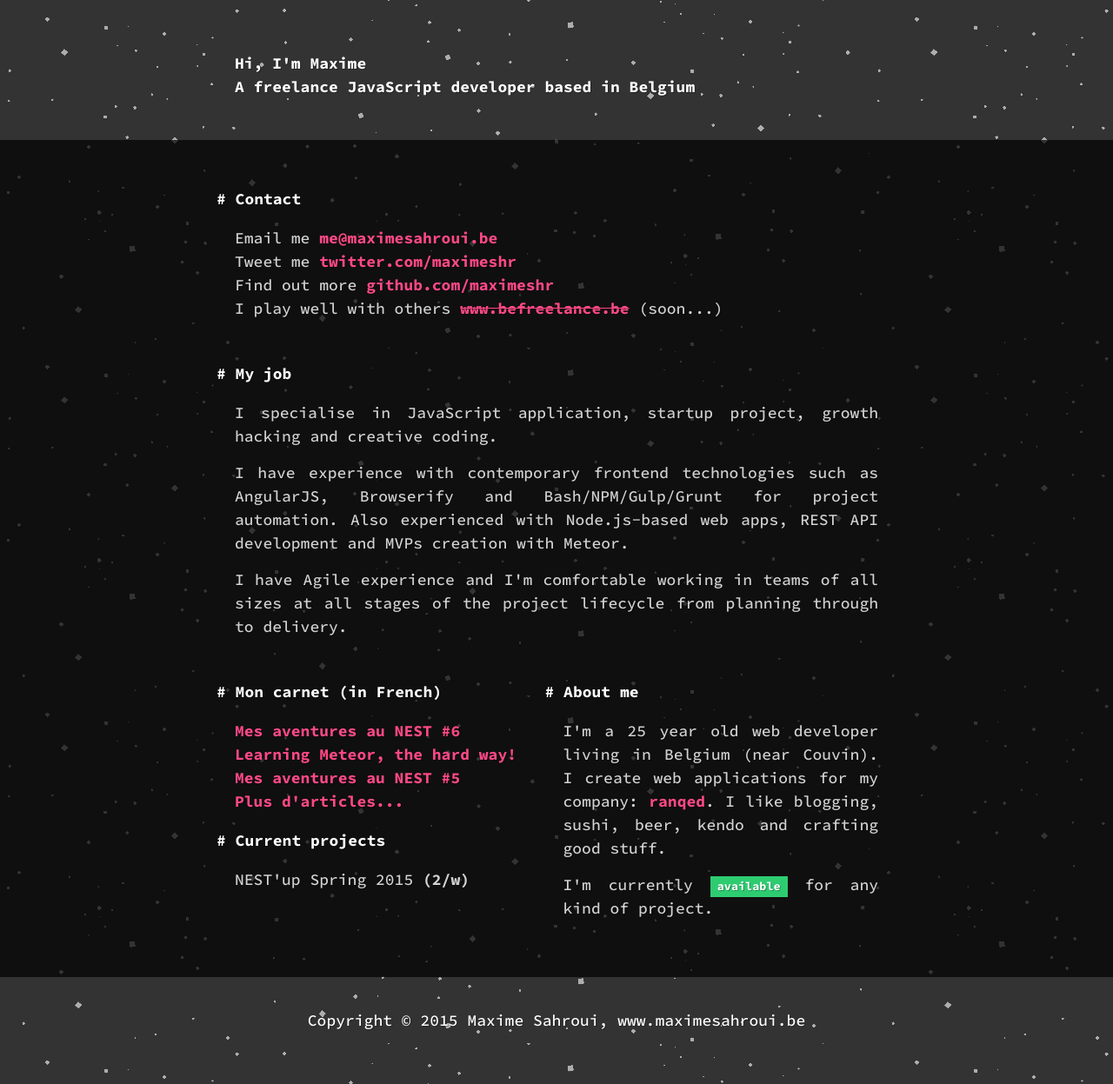
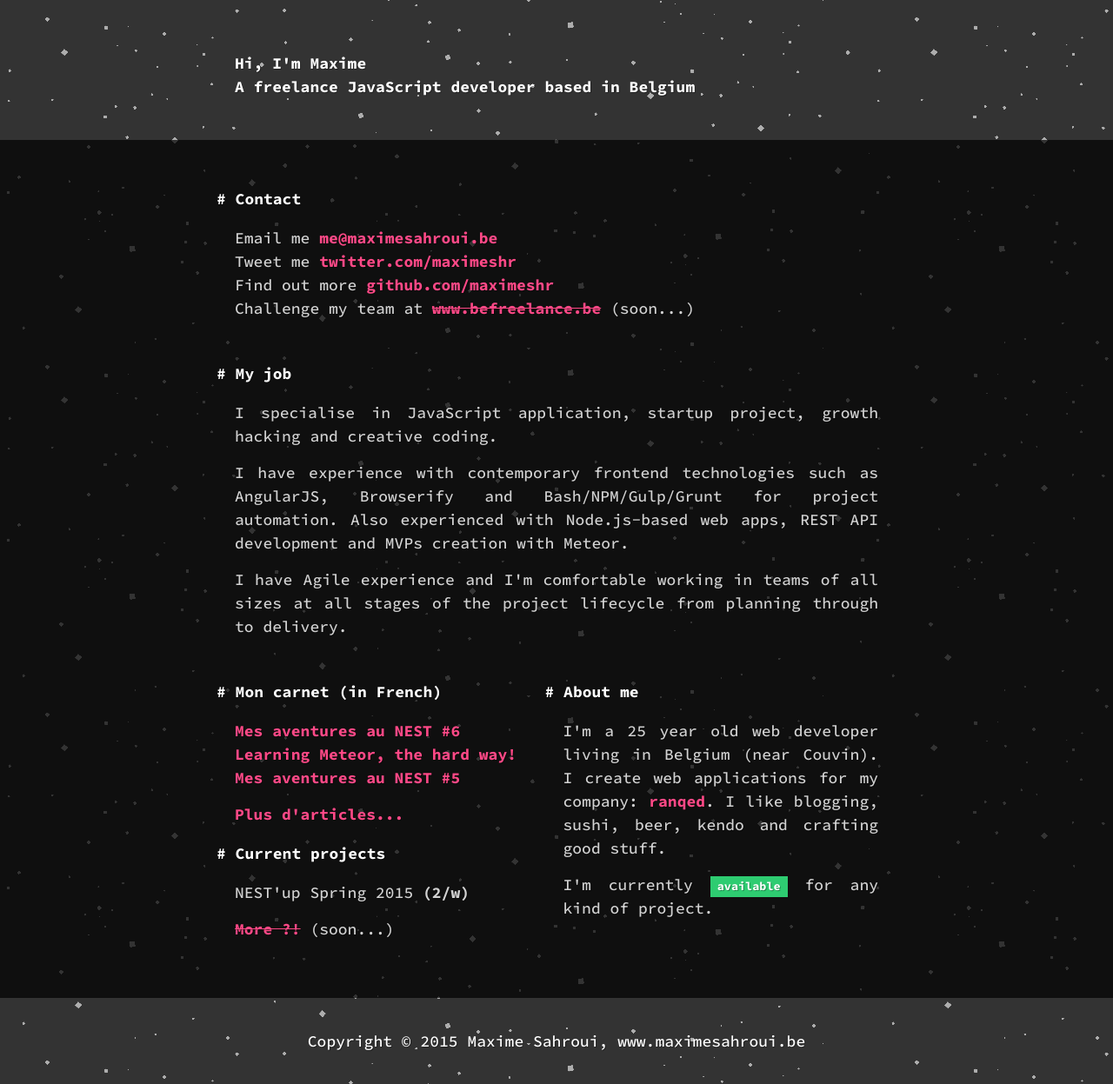
Before and after one commit to maximeshr/maximeshr.github.io, a Jekyll site: the page built from index.html, in a window 1280 px wide. Shown: the whole page at 87% size. Built offline with Jekyll 4.4.1, drawn with Linux system fonts in a browser that asks for light colours; nearby versions of some CDN libraries.

Commit message:
adding disable link to projects + new article: Learning Meteor #0

```diff
--- a/_sass/_base.scss
+++ b/_sass/_base.scss
@@ -244,3 +244,15 @@ pre {
 .text-important { font-weight: 800; }
 .text-underline { border-bottom: 1px solid $text-color; }
 .text-line-through { text-decoration: line-through; }
+.m-t-sm { margin-top:    15px; }
+.m-t-md { margin-top:    30px; }
+.m-t-lg { margin-top:    45px; }
+.m-r-sm { margin-right:  15px; }
+.m-r-md { margin-right:  30px; }
+.m-r-lg { margin-right:  45px; }
+.m-b-sm { margin-bottom: 15px; }
+.m-b-md { margin-bottom: 30px; }
+.m-b-lg { margin-bottom: 45px; }
+.m-l-sm { margin-left:   15px; }
+.m-l-md { margin-left:   30px; }
+.m-l-lg { margin-left:   45px; }
--- a/index.html
+++ b/index.html
@@ -11,7 +11,7 @@ layout: default
         Email me <a href="mailto:me@maximesahroui.be">me@maximesahroui.be</a><br />
         Tweet me <a href="https://twitter.com/maximeshr" target="_blank">twitter.com/maximeshr</a><br />
         Find out more <a href="https://github.com/maximeshr" target="_blank">github.com/maximeshr</a><br />
-        I play well with others <a class="text-line-through" href="#">www.befreelance.be</a> (soon...)
+        Challenge my team at <a class="text-line-through" href="#">www.befreelance.be</a> (soon...)
       </p>
     </div>
   </div>
@@ -35,11 +35,18 @@ layout: default
         </li>
       {% endfor %}
       </ul>
-      <p class="text"><a href="{{ '/archives/' | prepend: site.baseurl }}">Plus d'articles...</a></p>
+      <p class="text m-t-sm">
+        <a href="{{ '/archives/' | prepend: site.baseurl }}">
+          Plus d'articles...
+        </a>
+      </p>
       <h2>Current projects</h2>
       <ul class="projects list-unstyled">
         <li>NEST'up Spring 2015 <strong>(2/w)</strong></li>
       </ul>
+      <p class="text m-t-sm">
+        <a class="text-line-through" href="#">More ?!</a> (soon...)
+      </p>
     </div>
     <div class="col col-6">
       <h2>About me</h2>
```
Also changed, not shown: _posts/2015-04-23-learning-meteor-the-hard-way.md (+12 -0 lines), 4 other files.
